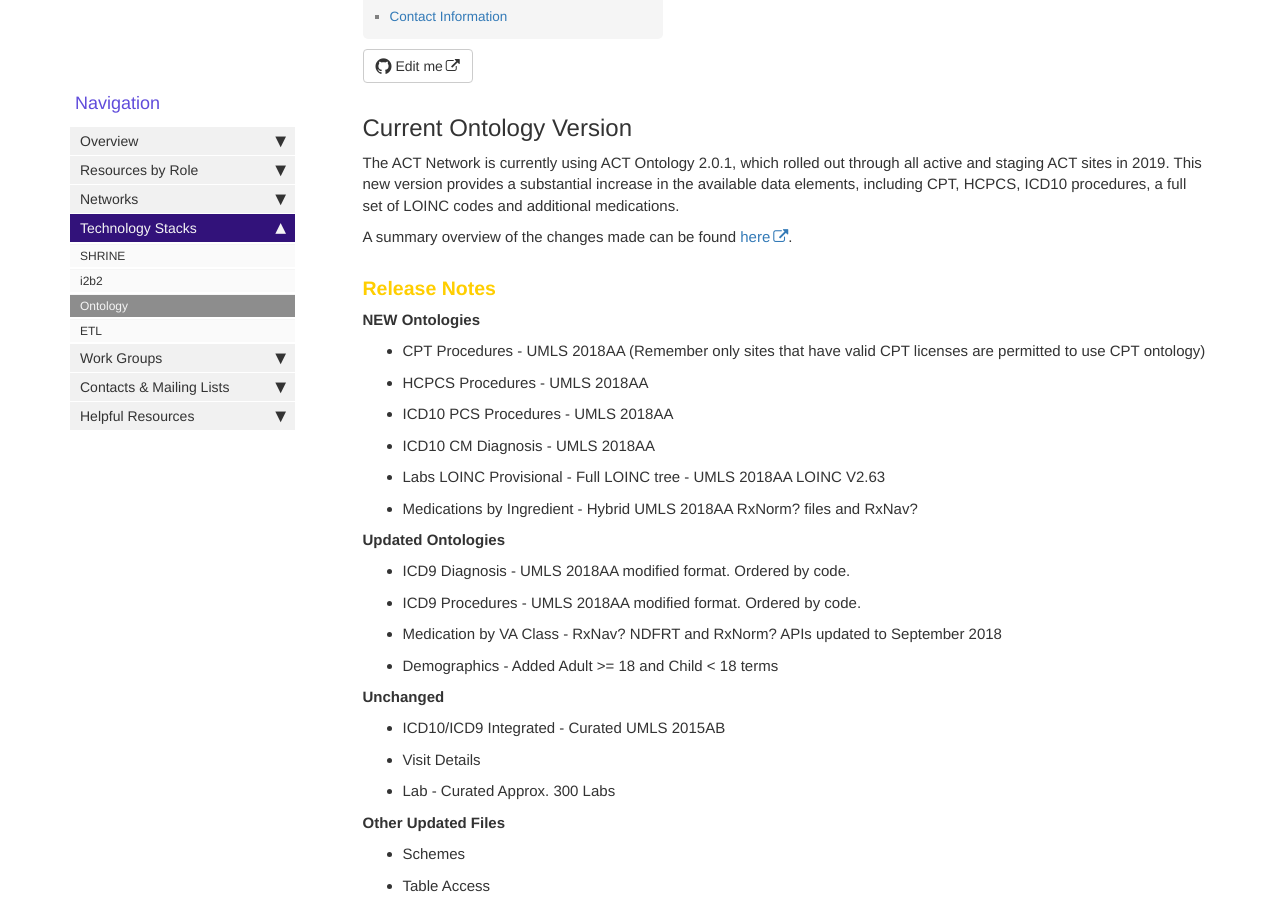
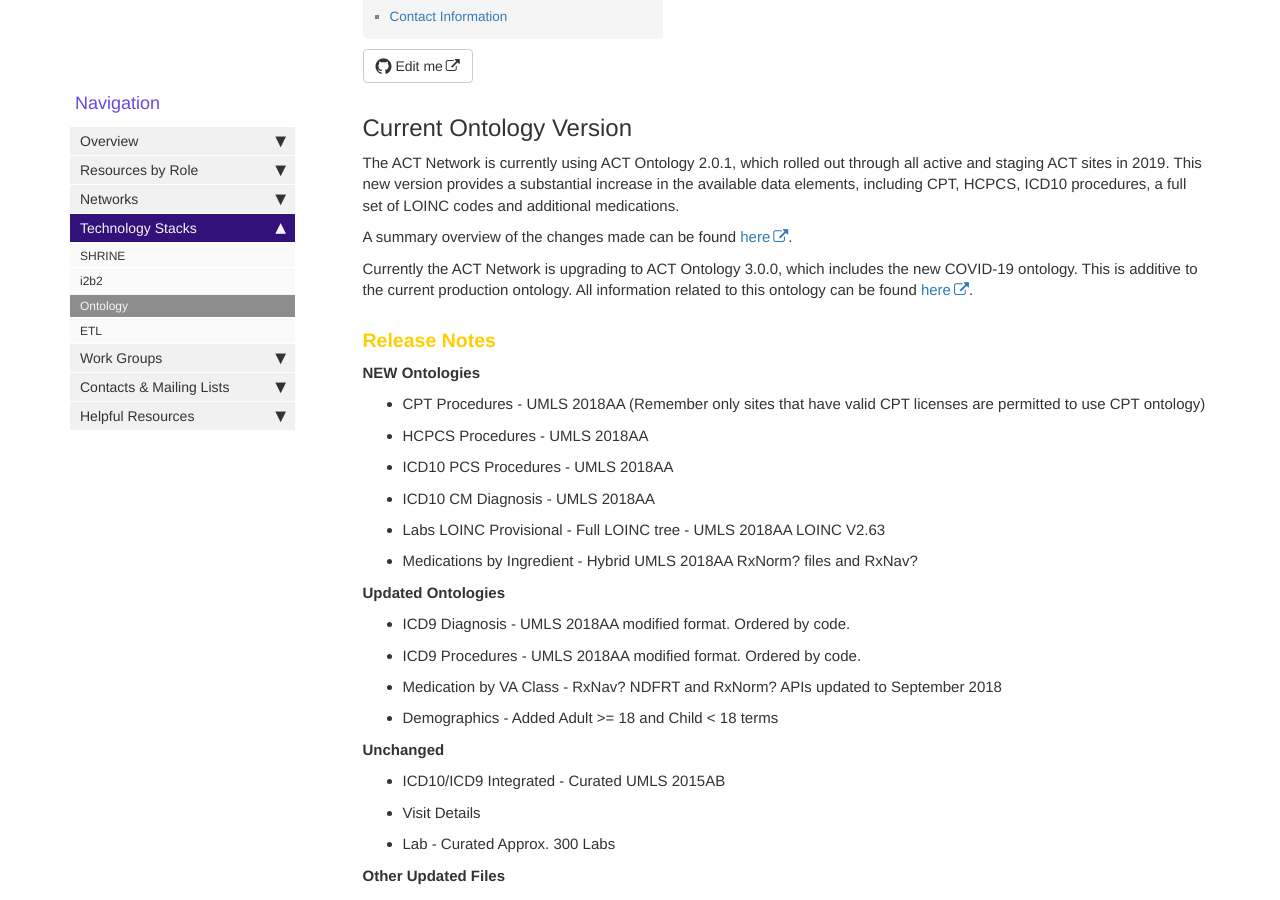
Before and after one commit to dbmi-pitt/ACT-Network, a Jekyll site: the page built from pages/mydoc/ontology.md, in a window 1280 px wide and 900 px high, scrolled down 522 px. Built offline with Jekyll 4.4.1, drawn with Linux system fonts in a browser that asks for light colours; comment, search, counter and statistics services are not loaded.

Commit message:
Update ontology.md

```diff
--- a/pages/mydoc/ontology.md
+++ b/pages/mydoc/ontology.md
@@ -11,6 +11,8 @@
 The ACT Network is currently using ACT Ontology 2.0.1, which rolled out through all active and staging ACT sites in 2019. This new version provides a substantial increase in the available data elements, including CPT, HCPCS, ICD10 procedures, a full set of LOINC codes and additional medications.
 
 A summary overview of the changes made can be found [here](https://www.actnetwork.us/Global/FileLib/PDFs/ACT_ONTOLOGY_V2.0.1_final.pdf).
+
+Currently the ACT Network is upgrading to ACT Ontology 3.0.0, which includes the new COVID-19 ontology. This is additive to the current production ontology. All information related to this ontology can be found [here](https://github.com/shyamvis/ACT-COVID-Ontology).
 
 ### **Release Notes**
 **NEW Ontologies**
```
